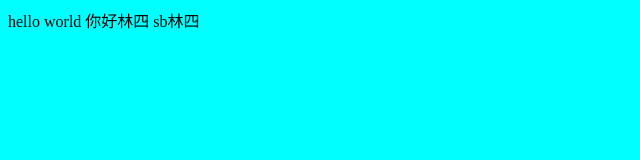
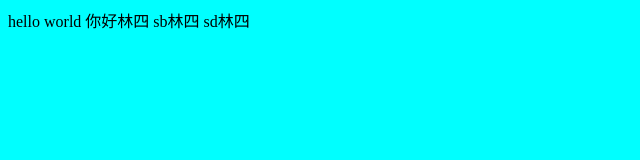
Before and after one commit to houtuosb/project_01, a plain HTML site: page index.html in a window 1280 px wide. Shown: the full height of the page, 0-640 px from the left. Drawn offline with Linux system fonts and the light colour scheme.

Commit message:
index.html

```diff
--- a/index.html
+++ b/index.html
@@ -8,6 +8,6 @@
     <link rel="stylesheet" href="./index.css">
 </head>
 <body>
-    hello world 你好林四  sb林四
+    hello world 你好林四  sb林四 sd林四
 </body>
 </html>
```
